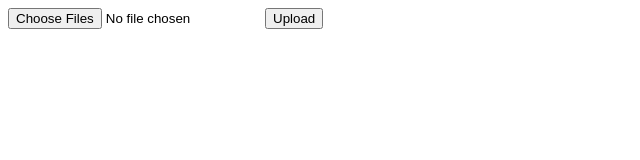
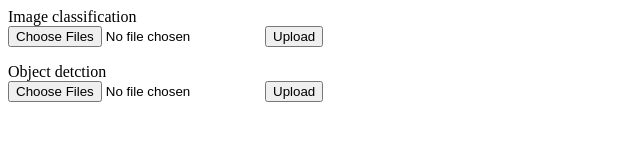
Before and after one commit to fllay/kidbrightMAI, a plain HTML site: page index.html in a window 1280 px wide. Shown: the whole page, without its empty margins (0-640 px from the left). Drawn offline with Linux system fonts and the light colour scheme.

Commit message:
Update index.html

```diff
--- a/index.html
+++ b/index.html
@@ -3,9 +3,16 @@
     <title>Upload Multiple files : GFG</title>
 </head>
 <body>
+    Image classification
+      <form action = "/uploadIM" method="POST" enctype="multipart/form-data">
+        <input type="file" name="file" multiple />
+        <input type = "submit" value="Upload">
+    </form>
+    Object detction
     <form action = "/upload" method="POST" enctype="multipart/form-data">
         <input type="file" name="file" multiple />
         <input type = "submit" value="Upload">
     </form>
+
 </body>
 </html>
```
